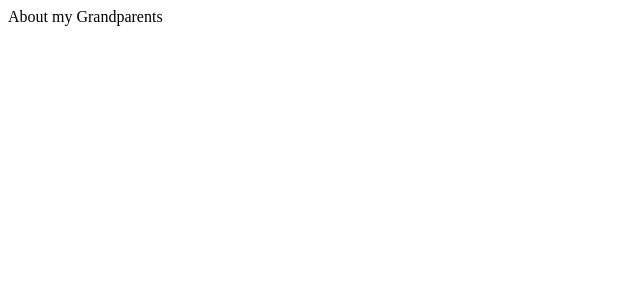
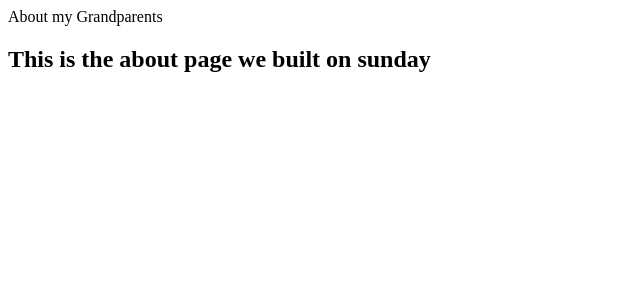
Before and after one commit to mattcleg/mygrandparents, a Next.js app: page /about in a window 1280 px wide. Shown: the top 300 px of the page, without its empty margins (0-640 px from the left). Built offline with nearby package versions, Linux system fonts and the light colour scheme.

Commit message:
added a new line to about page

```diff
--- a/package.json
+++ b/package.json
@@ -8,8 +8,8 @@
     "start": "next start"
   },
   "dependencies": {
-    "next": "^11.0.0",
-    "react": "17.0.2",
-    "react-dom": "17.0.2"
+    "next": "^11.1.2",
+    "react": "^17.0.2",
+    "react-dom": "^17.0.2"
   }
 }
--- a/pages/about.js
+++ b/pages/about.js
@@ -1,7 +1,10 @@
 
 
 function About() {
-    return <div>About my Grandparents</div>
+    return <div>
+        About my Grandparents
+        <h2>This is the about page we built on sunday</h2>
+        </div>
 }
 
 export default About
```
Also changed, not shown: 1 other file (tests, documents, lock files or other folders).
